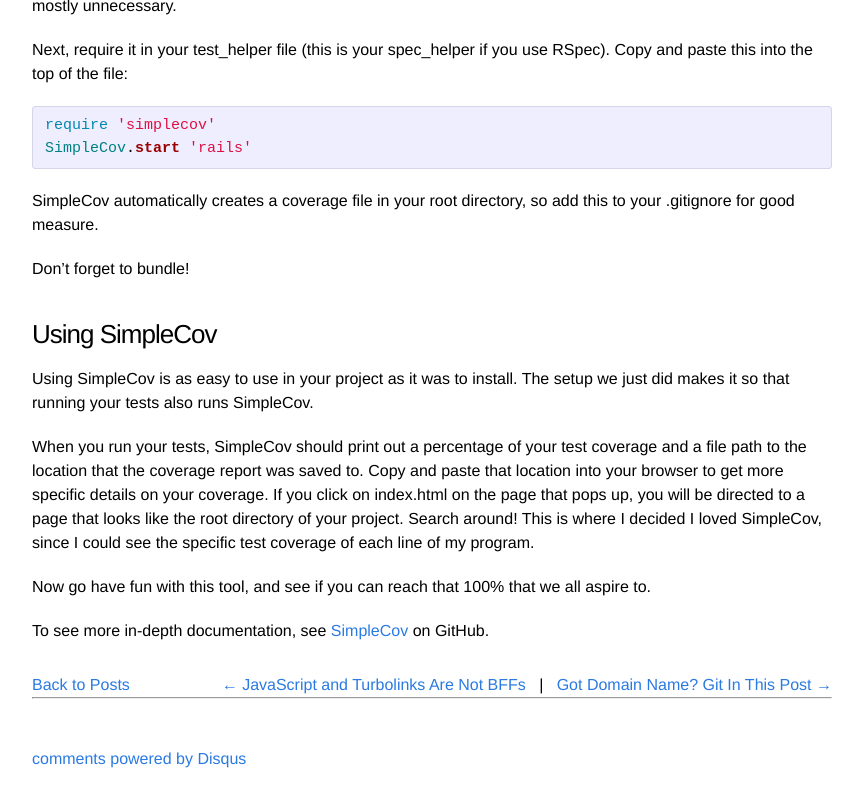
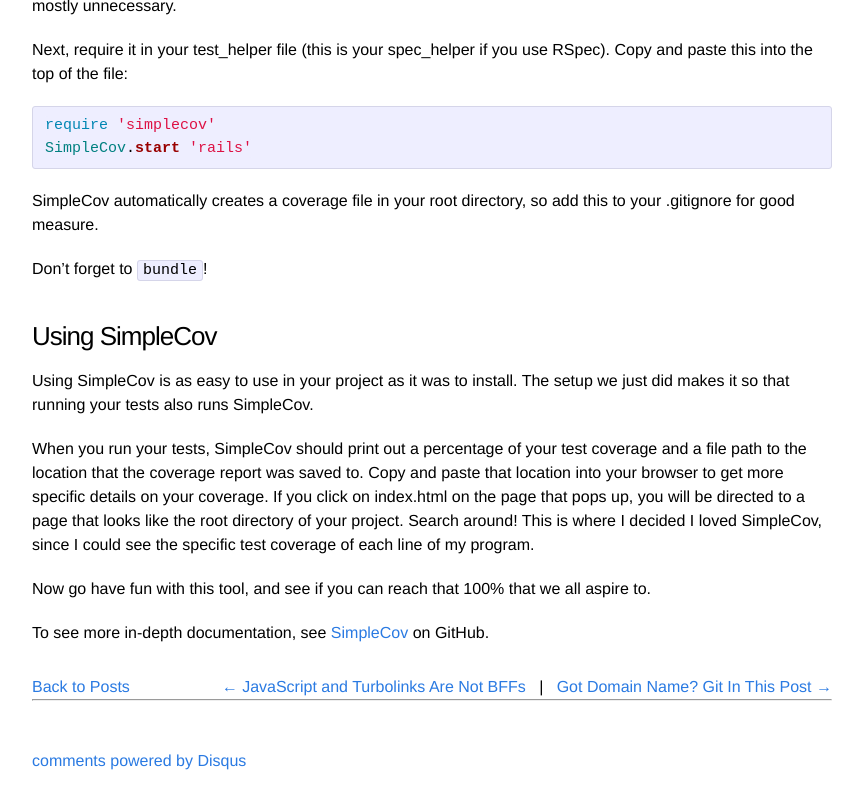
Before and after one commit to Flamdoodle/Flamdoodle.github.io, a Jekyll site: the page built from _posts/2014-07-04-setting-up-simplecov-simply.markdown, in a window 1280 px wide and 900 px high, scrolled down 562 px. Shown: the top 809 px of the window, without its empty margins (208-1071 px from the left). Built offline with Jekyll 4.4.1, drawn with Linux system fonts in a browser that asks for light colours; comment, search, counter and statistics services are not loaded.

```diff
--- a/_posts/2014-07-04-setting-up-simplecov-simply.markdown
+++ b/_posts/2014-07-04-setting-up-simplecov-simply.markdown
@@ -25,7 +25,7 @@ SimpleCov.start 'rails'
 
 SimpleCov automatically creates a coverage file in your root directory, so add this to your .gitignore for good measure.
 
-Don't forget to bundle!
+Don't forget to `bundle`!
 <h3>Using SimpleCov</h3>
 
 Using SimpleCov is as easy to use in your project as it was to install.  The setup we just did makes it so that running your tests also runs SimpleCov.
```
